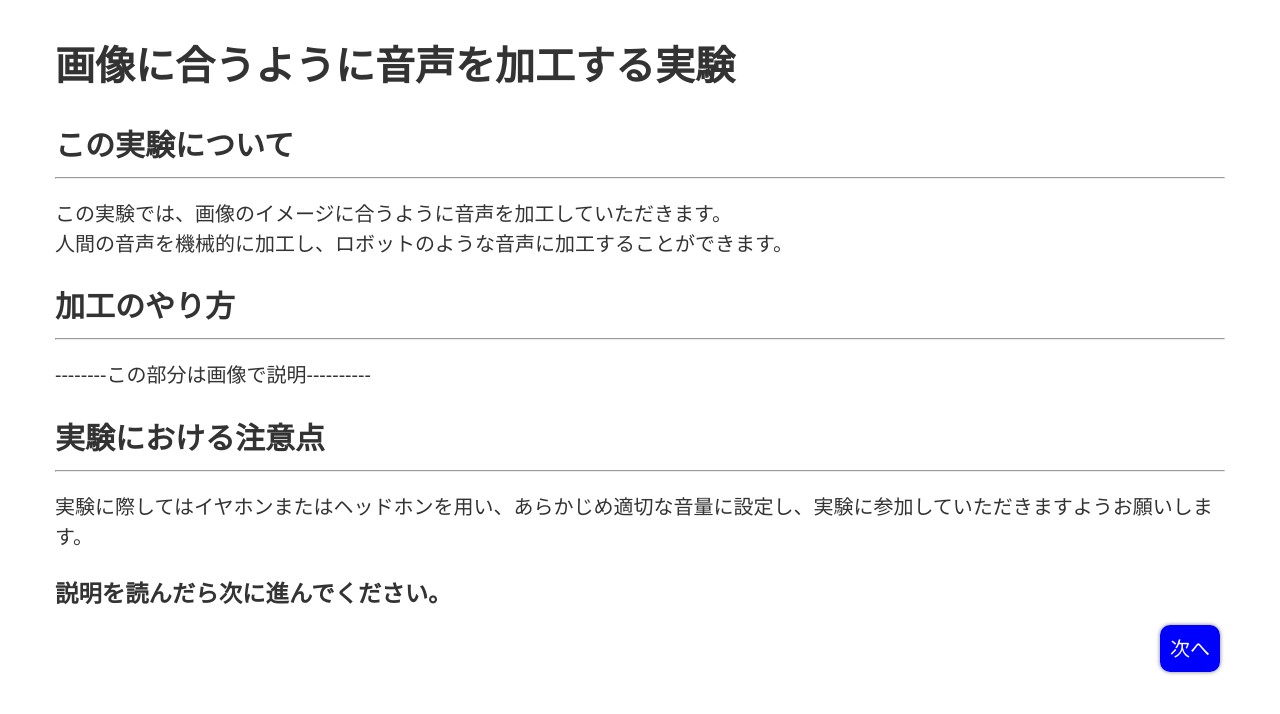
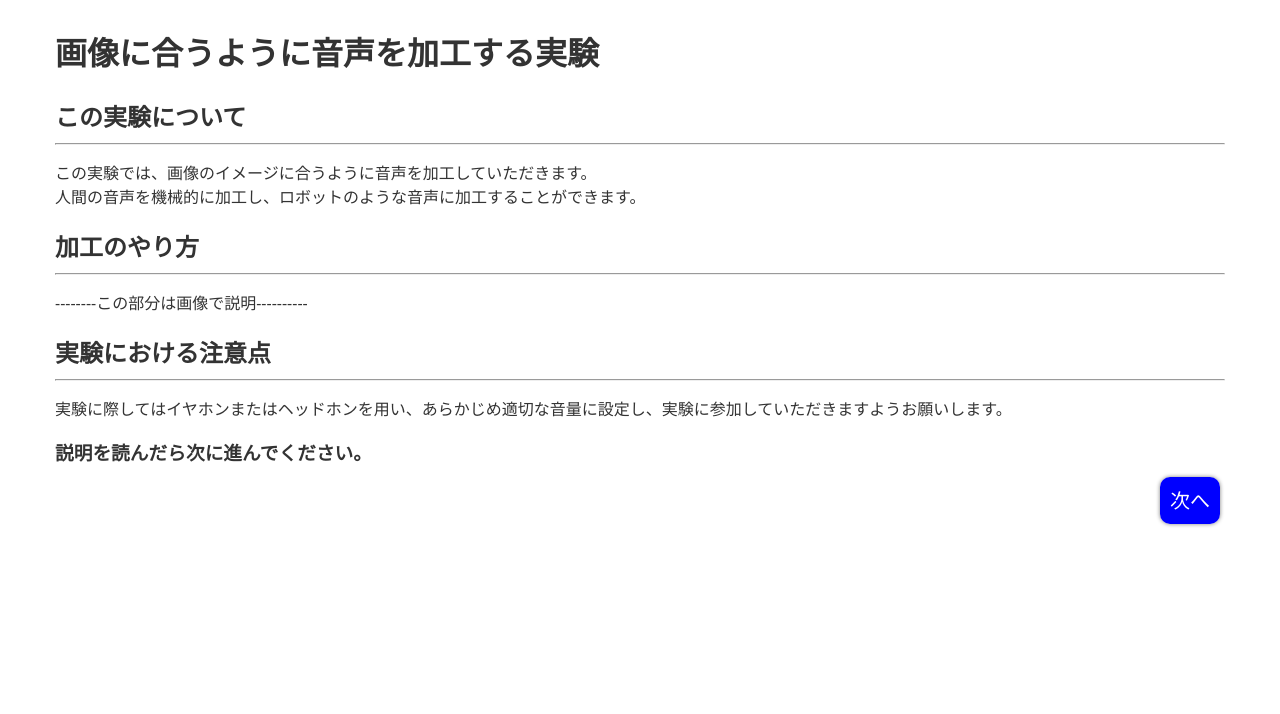
Before and after one commit to LEEANHUA/webapp, a Flask app: page / in a window 1280 px wide. Shown: the top 714 px of the page. Run offline with Flask 3, Linux system fonts and the light colour scheme.

Commit message:
文字サイズを調節

```diff
--- a/apps/processor/static/style.css
+++ b/apps/processor/static/style.css
@@ -1,6 +1,6 @@
 body {
   font-family: "Open Sans","Helvetica Neue",Helvetica,Arial,"Yu Gothic",YuGothic,"ヒラギノ角ゴ ProN W3","Hiragino Kaku Gothic ProN","メイリオ",Meiryo,sans-serif;
-  font-size: 15pt;
+  font-size: 16px;
   line-height: 1.5;
   color: #333;
   background-color: #fff
```
